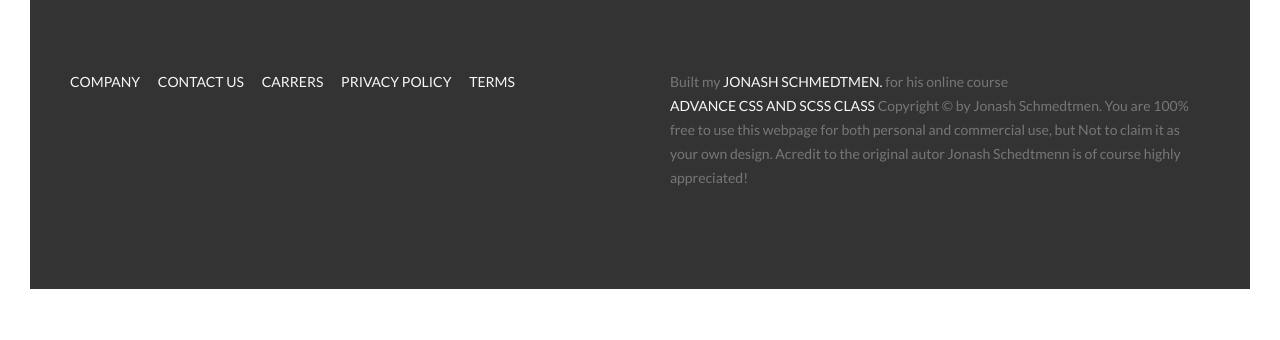
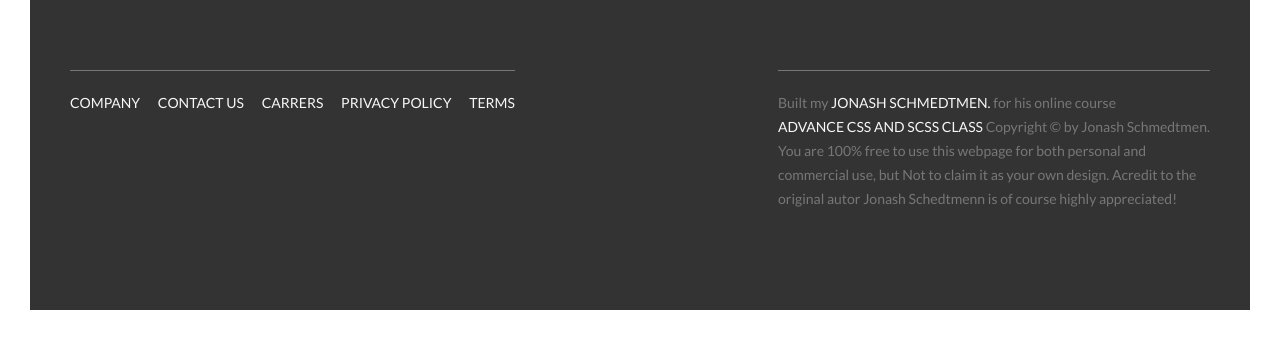
Before and after one commit to MerabSamkharadze/mini_html_css_project, a website: page index.html in a window 1280 px wide. Shown: the part 5631-5971 px from the top of the page. Before the commit the page ends 5950 px from the top, so only its background shows below. Drawn offline with Linux system fonts and the light colour scheme.

Commit message:
footer is done

```diff
--- a/sass/layout/_footer.scss
+++ b/sass/layout/_footer.scss
@@ -9,6 +9,11 @@
   &__logo {
     width: 15rem;
     height: auto;
+  }
+  &__navigation {
+    border-top: 1px solid $color-grey-dark;
+    padding-top: 2rem;
+    display: inline-block;
   }
 
   &__list {
@@ -25,17 +30,23 @@
     &:link,
     &:visited {
       color: $color-light-gray-1;
+      background-color: $color-grey-dark-3;
       text-decoration: none;
       text-transform: uppercase;
       display: inline-block;
+      transition: all 0.2s;
     }
     &:hover,
     &:active {
       color: $color-primary;
       box-shadow: 0 1rem 2rem rgba($color-black, 0.4);
+      transform: rotate(5deg) scale(1.3);
     }
   }
-  //   &__copyright {
-  //     text-align: left;
-  //   }
+  &__copyright {
+    border-top: 1px solid $color-grey-dark;
+    padding-top: 2rem;
+    width: 80%;
+    float: right;
+  }
 }
```
Also changed, not shown: css/style.css.
